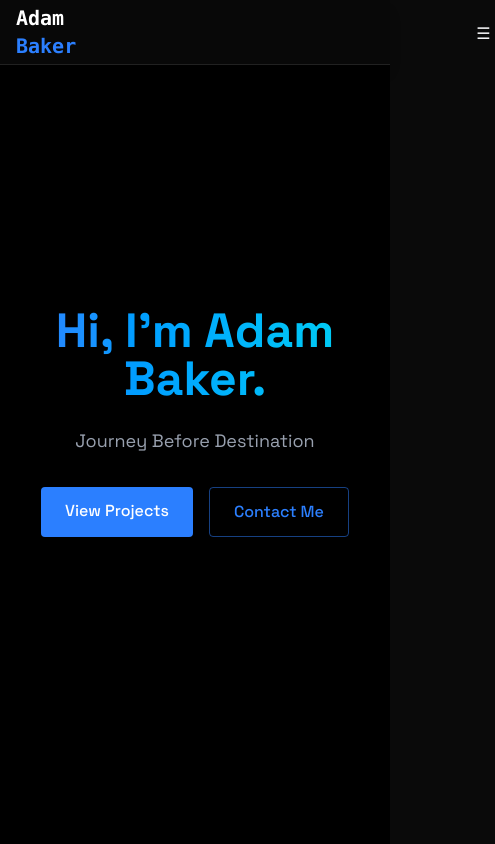
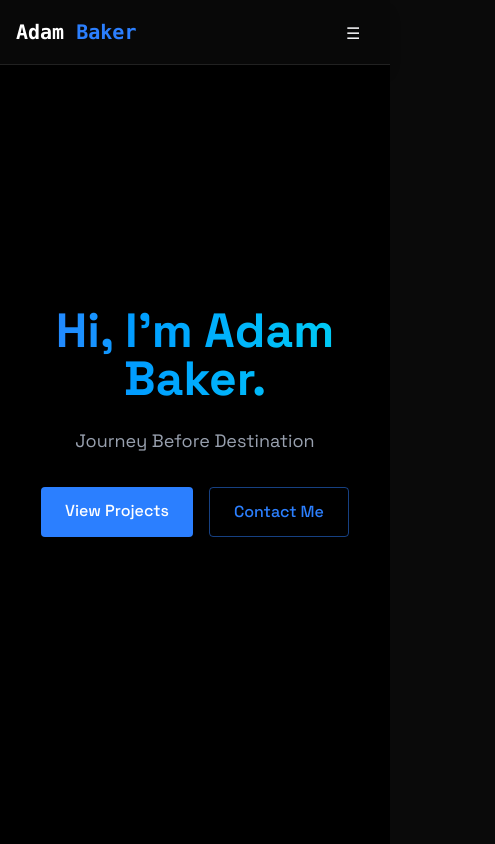
Before and after one commit to abaker421/react-portfolio, a React (Vite) app: page / in a window 390 px wide. Shown: the top 844 px of the page, 495 px wide, since content can reach past the window. Built offline with nearby package versions, Linux system fonts and the light colour scheme; no server answers.

Commit message:
fixed stylings on mobile

```diff
--- a/src/components/Navbar.jsx
+++ b/src/components/Navbar.jsx
@@ -9,7 +9,7 @@ export const Navbar = ({ menuOpen, setMenuOpen }) => {
     return <nav className="fixed top-0 w-full z-40 bg-[rgba(10,10,10,0.8)] backdrop-blur-lg border-b border-white/10 shadow-lg">
             <div className="max-w-5xl mx-auto px-4">
                 <div className="flex justify-between items-center h-16">
-                    <a href="#home" className="font-mono text-xl font-bold text-white mr-100">
+                    <a href="#home" className="font-mono text-xl font-bold text-white">
                     Adam <span className="text-blue-500">Baker</span>
                     </a>
 
--- a/src/components/sections/Contact.jsx
+++ b/src/components/sections/Contact.jsx
@@ -33,9 +33,9 @@ export const Contact = () => {
     }
 
     return (
-        <section id="contact" className="min-h-screen flex items-center justify-center py-20">
+        <section id="contact" className="min-h-screen w-full flex items-center justify-center py-20">
             <RevealOnScroll>
-                <div className="px-4 w-150 border border-white/10 rounded-xl ">
+                <div className="px-4 w-100 border border-white/10 rounded-xl ">
 
                     <h2 className="text-3xl font-bold mb-8 bg-gradient-to-r from-blue-500 to-cyan-400 bg-clip-text text-transparent text-center py-3">Get In Touch</h2>
                     <form className="space-y-6" onSubmit={handleSubmit}>
```
